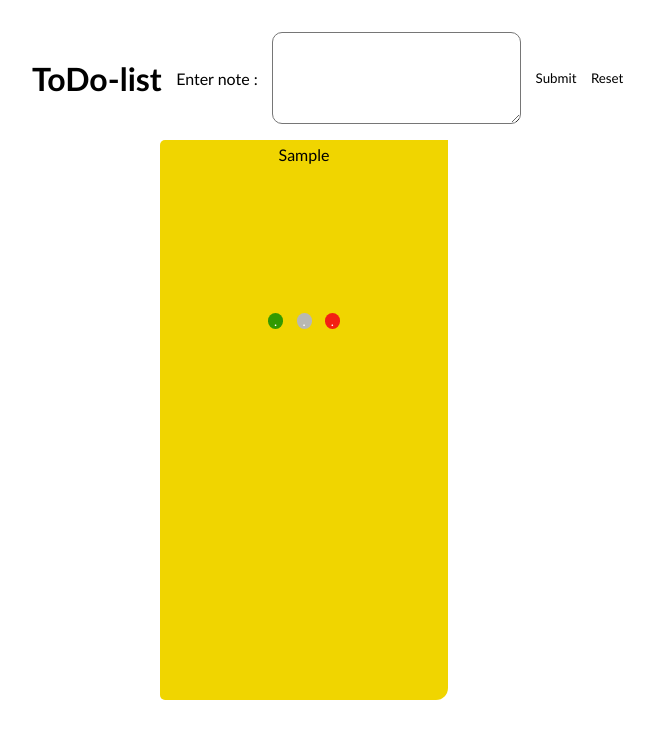
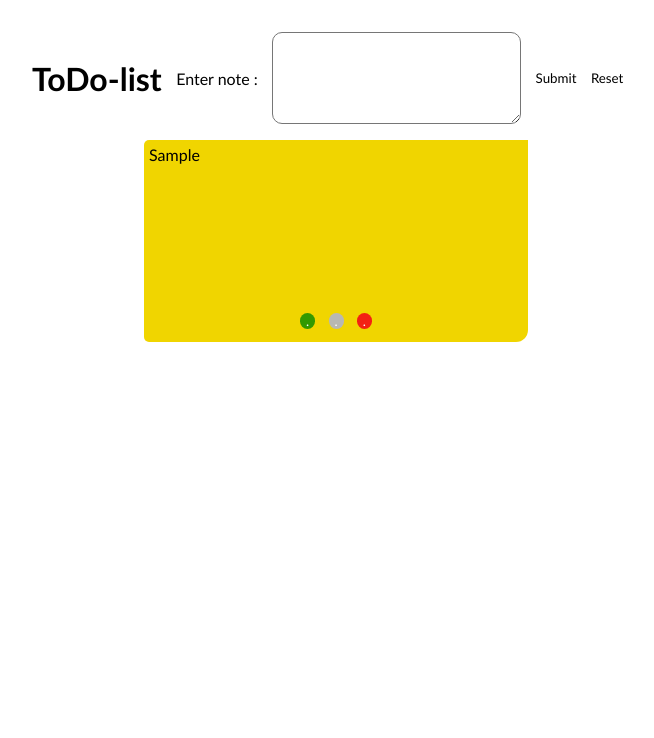
Before and after one commit to Ashkantvn/todo-list, a React (Create React App) app: page / in a window 1280 px wide. Both pictures are taken after typing "Sample" into the empty fields and a click on the button "Submit". Shown: the top 738 px of the page, without its empty margins (0-654 px from the left). Built offline with nearby package versions, Linux system fonts and the light colour scheme; the HTML template or start-up script is replaced by a standard one.

Commit message:
change style of item

```diff
--- a/src/parts/item/style/item.css
+++ b/src/parts/item/style/item.css
@@ -1,16 +1,18 @@
 .item {
-  width: 10em;
+  width: 100%;
   background-color: #f0d500;
   padding-bottom: 10px;
   border-radius: 5px 0 12px 5px;
+  height: 12em;
 }
 @media screen and (min-width: 768px) {
   .item {
-    width: 18em;
+    width: 24em;
   }
 }
 
 .item > p {
+  text-align: start;
   padding: 5px;
   height: 10em;
   overflow-y: scroll;
--- a/src/parts/item/style/item.scss
+++ b/src/parts/item/style/item.scss
@@ -1,13 +1,15 @@
 .item{
-    width: 10em;
+    width: 100%;
     background-color: #f0d500;
     padding-bottom: 10px;
     border-radius: 5px 0 12px 5px;
+    height: 12em;
     @media screen and (min-width:768px) {
-        width: 18em;
+        width: 24em;
     }
 }
 .item>p{
+    text-align: start;
     padding: 5px;
     height: 10em;
     overflow-y: scroll ;
```
Also changed, not shown: 1 other file (tests, documents, lock files or other folders).
